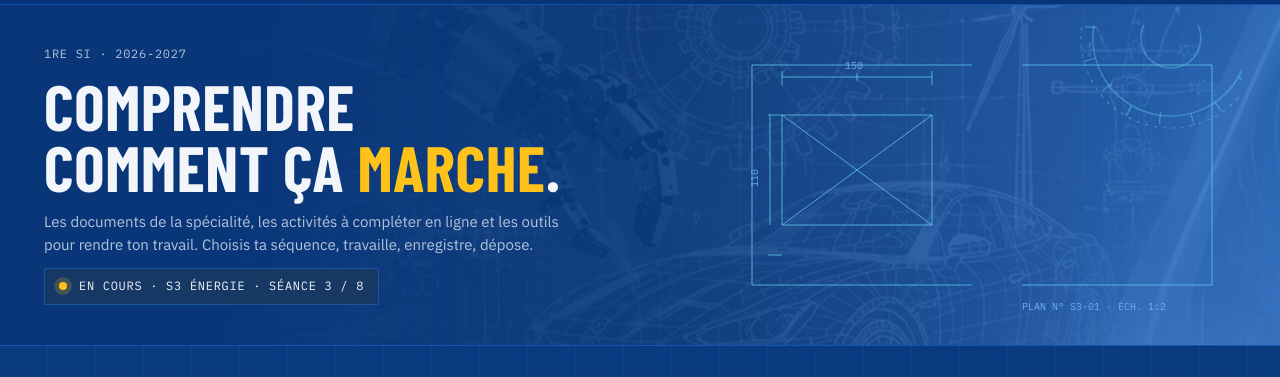
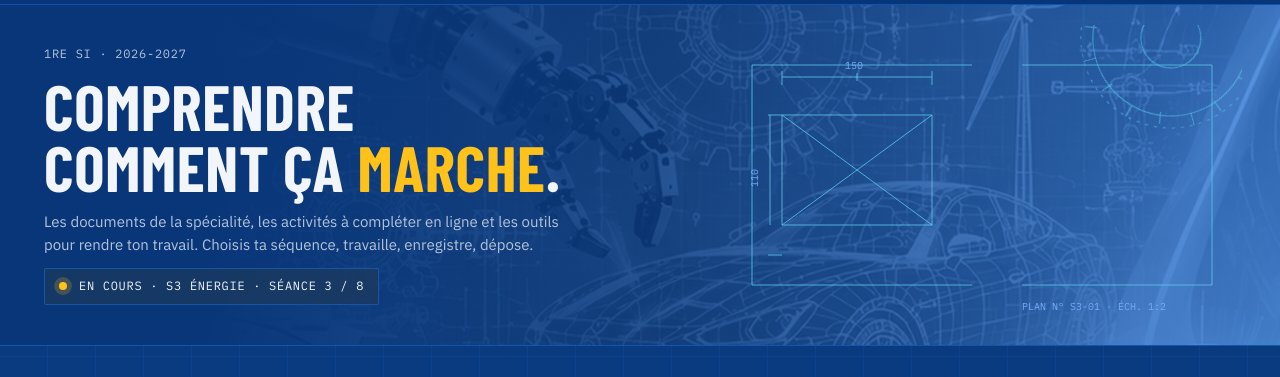
Before and after one commit to hturpin-lab/lab_si, a plain HTML site: page index.html in a window 1280 px wide. Shown: the part 60-437 px from the top of the page. Drawn offline with Linux system fonts and the light colour scheme.

Commit message:
Bandeau : image pleine opacité, filtre gris retiré (demande d'Henri)
Co-Authored-By: Claude Opus 5.5 <noreply@anthropic.com>
Claude-Session: https://claude.ai/code/session_01B4B1SYQrvBA2rt6WXFe4MS

```diff
--- a/css/site.css
+++ b/css/site.css
@@ -67,7 +67,7 @@ h1,h2,h3,h4{font-family:var(--titre);margin:0;letter-spacing:.01em;font-weight:7
 
 /* ===== Bandeau ===== */
 .hero{position:relative;min-height:340px;overflow:hidden;border-bottom:1px solid var(--line2)}
-.hero::before{content:"";position:absolute;inset:0;background:url(../assets/img/si_duo_navy.jpg) center 35%/cover no-repeat;opacity:.55;filter:grayscale(1) brightness(1.15)}
+.hero::before{content:"";position:absolute;inset:0;background:url(../assets/img/si_duo_navy.jpg) center 35%/cover no-repeat;opacity:1}
 .hero::after{content:"";position:absolute;inset:0;background:linear-gradient(90deg,var(--bg) 16%,rgba(8,54,121,.72) 52%,rgba(32,120,235,.38)),linear-gradient(0deg,rgba(32,120,235,.28),rgba(32,120,235,.28))}
 .hero .wrap{position:relative;z-index:1;min-height:340px;display:flex;flex-direction:column;justify-content:center;gap:12px;padding-top:34px;padding-bottom:34px}
 .hero h1{font-size:clamp(40px,6vw,64px);line-height:.95;font-weight:700;text-transform:uppercase;max-width:640px}
```
